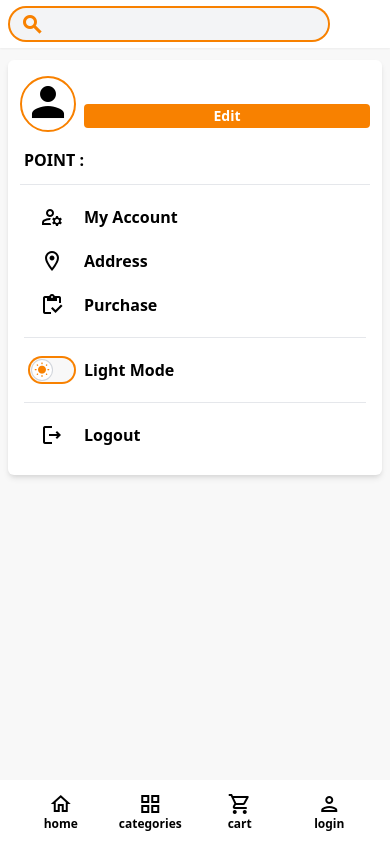
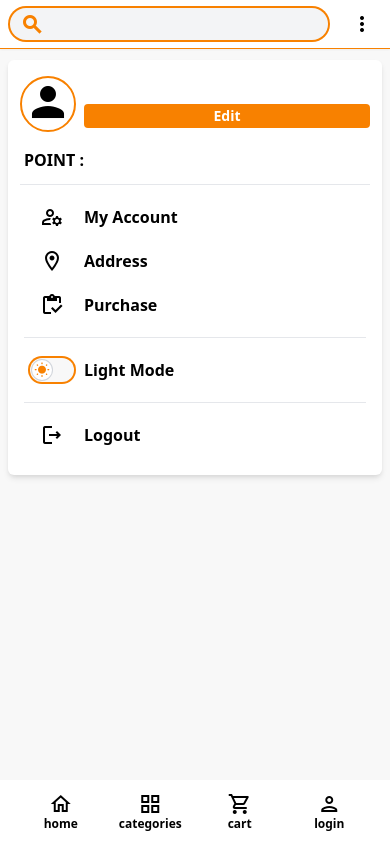
Before and after one commit to INT222-014-027-118/Orange-IT, a Vue app in the folder Frontend/: page /user in a window 390 px wide. Built offline with nearby package versions, Linux system fonts and the light colour scheme; what @splidejs/vue-splide, vue-sweetalert2 would draw is missing.

Commit message:
[Update] navbar

```diff
--- a/Frontend/src/App.vue
+++ b/Frontend/src/App.vue
@@ -1,7 +1,7 @@
 <template>
     <div class="">
         <nav-bar></nav-bar>
-        <router-view class="mt-12 sm:mt-20 md:mt-20 lg:mt-20 mb-20" />
+        <router-view class="mt-12 sm:mt-16 md:mt-20 lg:mt-20 mb-20" />
         <!-- <Footer class="h-20 bg-gray-300 text-center w-full" v-if="this.$route.name !== 'Login' && this.$route.name !== 'Register'">footer</Footer> -->
     </div>
 </template>
--- a/Frontend/src/components/NavBar.vue
+++ b/Frontend/src/components/NavBar.vue
@@ -1,7 +1,7 @@
 <template>
     <div class="relative">
-        <div class="fixed top-0 z-50 w-full bg-white shadow-sm select-none dark:bg-dark_secondary dark:text-gray-100">
-            <div class="flex items-center justify-around px-2 mx-auto max-w-7xl h-12 sm:h-20 md:h-20 lg:h-20 sm:px-0">
+        <div class="fixed top-0 z-50 w-full bg-white shadow-sm select-none dark:bg-dark_secondary dark:text-gray-100 border-b border-primary dark:border-gray-700">
+            <div class="flex items-center justify-around px-2 mx-auto max-w-7xl h-12 sm:h-16 md:h-20 lg:h-20 sm:px-0">
                 <div class="hidden sm:inline-flex lg:w-3/12">
                     <router-link to="/" class="flex items-end transition rounded-full cursor-pointer bg-gradient-to-r hover:from-secondary hover:to-primary hover:text-gray-100">
                         <img src="../assets/orange.svg" alt="orange_icon" class="h-11 md:h-12 ml-2" />
@@ -40,9 +40,9 @@
                         </div>
                     </button>
 
-                    <div class="w-1 h-5 mx-2 my-auto border-r-2 border-gray-300 dark:border-gray-500 md:mx-3 lg:mx-4 hidden sm:inline-flex" />
+                    <div class="w-1 h-5 mx-2 my-auto border-r-2 border-gray-300 dark:border-gray-500 md:mx-3 lg:mx-4 hidden sm:inline-block" />
 
-                    <button v-if="!$store.getters.userinfo" class="items-center cursor-pointer relative hidden sm:inline-flex" :class="[this.$route.name === 'Login' ? 'text-primary' : '']">
+                    <button v-if="!$store.getters.userinfo" class="items-center cursor-pointer relative hidden sm:inline-block" :class="[this.$route.name === 'Login' ? 'text-primary' : '']">
                         <div class="flex items-center">
                             <span class="rounded-full text-3xl" :class="[this.$route.name === 'Login' ? 'material-icons' : 'material-icons-outlined']"> person </span>
                             <span class="block pl-2 pr-1 tracking-tight font-semibold">Login</span>
@@ -97,7 +97,7 @@
                         </div>
                     </button>
 
-                    <button v-else :class="[this.$route.name === 'purchase' || this.$route.name === 'manageProfile' || this.$route.name === 'Address' ? 'text-primary rounded-full' : '']" class="relative hidden sm:inline-flex">
+                    <button v-else :class="[this.$route.name === 'purchase' || this.$route.name === 'manageProfile' || this.$route.name === 'Address' ? 'text-primary rounded-full' : '']" class="relative hidden sm:inline-block">
                         <div class="flex items-center">
                             <span class="rounded-full text-3xl" :class="[this.$route.name === 'purchase' || this.$route.name === 'manageProfile' || this.$route.name === 'Address' ? 'material-icons' : 'material-icons-outlined']">
                                 person
@@ -163,7 +163,7 @@
                         </div>
                     </button>
 
-                    <div class="flex items-center justify-center sm:hidden text-white w-10 h-12 cursor-pointer ml-3">
+                    <div class="flex items-center justify-center sm:hidden w-10 h-12 cursor-pointer ml-3">
                         <span class="material-icons"> more_vert </span>
                     </div>
 
```
